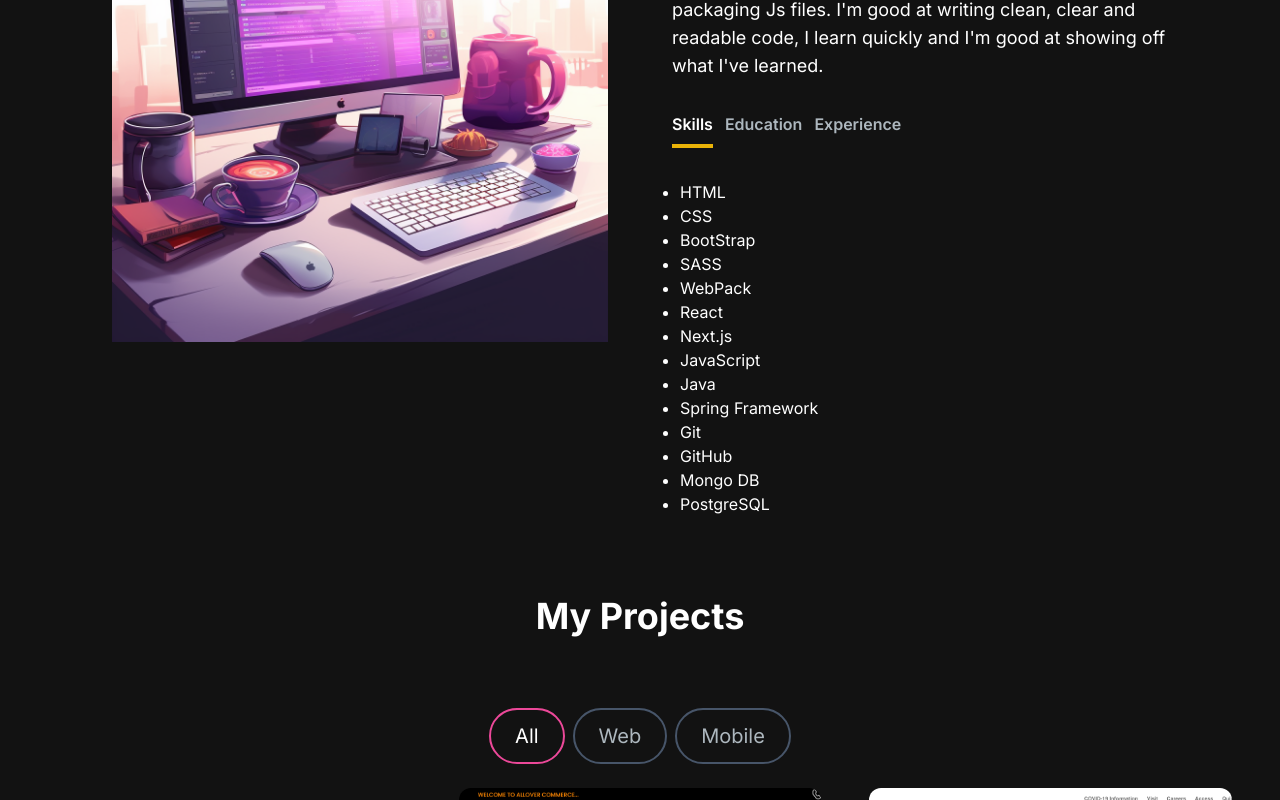
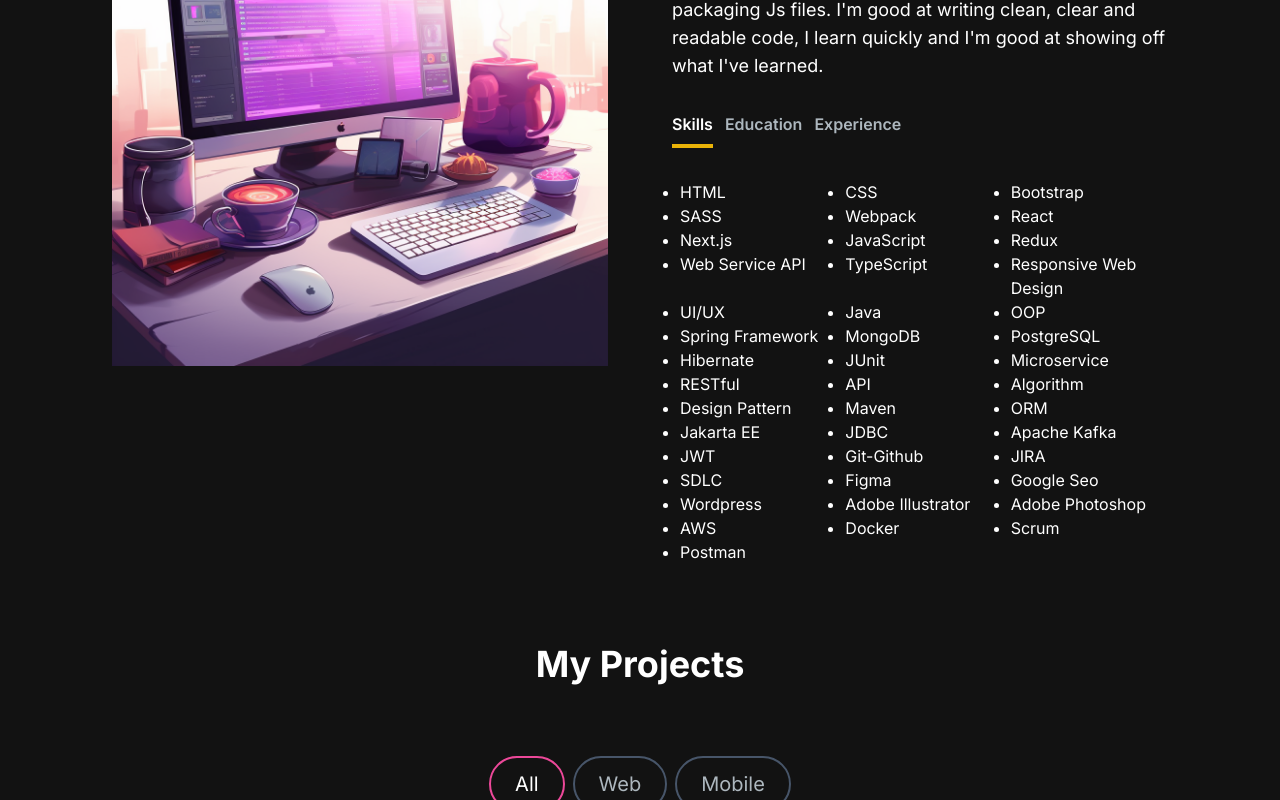
Before and after one commit to esraarnusaslan/My-Portfolio, a Next.js app: page / in a window 1280 px wide. Shown: the part 904-1704 px from the top of the page. Built offline with nearby package versions, Linux system fonts and the light colour scheme.

Commit message:
"files organized"

```diff
--- a/package.json
+++ b/package.json
@@ -15,6 +15,7 @@
     "react": "^18",
     "react-animated-numbers": "^0.18.0",
     "react-dom": "^18",
+    "react-icons": "^5.0.1",
     "react-type-animation": "^3.2.0",
     "resend": "^3.2.0"
   },
--- a/src/app/components/AboutSection.jsx
+++ b/src/app/components/AboutSection.jsx
@@ -2,28 +2,67 @@
 import React, { useState, useTransition } from 'react';
 import Image from 'next/image';
 import TabButton from './TabButton';
+
+const skills = [
+    'HTML',
+    'CSS',
+    'Bootstrap',
+    'SASS',
+    'Webpack',
+    'React',
+    'Next.js',
+    'JavaScript',
+    'Redux',
+    'Web Service API',
+    'TypeScript',
+    'Responsive Web Design',
+    'UI/UX',
+    'Java',
+    'OOP',
+    'Spring Framework',
+    'MongoDB',
+    'PostgreSQL',
+    'Hibernate',
+    'JUnit',
+    'Microservice',
+    'RESTful',
+    'API',
+    'Algorithm',
+    'Design Pattern',
+    'Maven',
+    'ORM',
+    'Jakarta EE',
+    'JDBC',
+    'Apache Kafka',
+    'JWT',
+    'Git-Github',
+    'JIRA',
+    'SDLC',
+    'Figma',
+    'Google Seo',
+    'Wordpress',
+    'Adobe Illustrator',
+    'Adobe Photoshop',
+    'AWS',
+    'Docker',
+    'Scrum',
+    'Postman',
+];
 
 const TAB_DATA = [
     {
         title: 'Skills',
         id: 'skills',
         content: (
-            <ul className="list-disc pl-2">
-                <li>HTML</li>
-                <li>CSS</li>
-                <li>BootStrap</li>
-                <li>SASS</li>
-                <li>WebPack</li>
-                <li>React</li>
-                <li>Next.js</li>
-                <li>JavaScript</li>
-                <li>Java</li>
-                <li>Spring Framework</li>
-                <li>Git</li>
-                <li>GitHub</li>
-                <li>Mongo DB</li>
-                <li>PostgreSQL</li>
-            </ul>
+            <div className="flex flex-wrap">
+                {skills.map((skill, index) => (
+                    <div key={index} className="w-full md:w-1/2 lg:w-1/3">
+                        <ul className="list-disc pl-2">
+                            <li>{skill}</li>
+                        </ul>
+                    </div>
+                ))}
+            </div>
         ),
     },
     {
@@ -64,7 +103,7 @@ const AboutSection = () => {
         });
     };
     return (
-        <section className="text-white">
+        <section className="text-white" id="about">
             <div className="md:grid md:grid-cols-2 gap-8 items-center py-8 px-4 xl:gap-16 sm:py-16 xl:px-16">
                 <Image
                     src="/images/about-image.png"
@@ -72,7 +111,7 @@ const AboutSection = () => {
                     height={500}
                     alt="about"
                 />
-                <div className='mt-4 md:mt-0 text-left flex flex-col h-full'>
+                <div className="mt-4 md:mt-0 text-left flex flex-col h-full">
                     <h2 className="text-4xl font-bold text-white mb-4 mt-4">
                         About Me
                     </h2>
--- a/src/app/components/EmailSection.jsx
+++ b/src/app/components/EmailSection.jsx
@@ -7,6 +7,7 @@ import Image from 'next/image';
 
 const EmailSection = () => {
     const [emailSubmitted, setEmailSubmitted] = useState(false);
+
 
     const handleSubmit = async (e) => {
         e.preventDefault();
@@ -34,6 +35,8 @@ const EmailSection = () => {
             setEmailSubmitted(true);
         }
     };
+
+
 
     return (
         <section
--- a/src/app/components/HeroSection.jsx
+++ b/src/app/components/HeroSection.jsx
@@ -31,12 +31,24 @@ const HeroSection = () => {
                     </h1>
 
                     <div>
-                        <button className="px-6 py-3 w-full sm:w-fit rounded-full mr-4 bg-gradient-to-br from-secondary-500 via-primary-500 to-blue-500 text-white">
-                            Hire Me
-                        </button>
+                        <a href="#contact">
+                            <button className="px-6 py-3 w-full sm:w-fit rounded-full mr-4 bg-gradient-to-br from-secondary-500 via-primary-500 to-blue-500 text-white">
+                                Hire Me
+                            </button>
+                        </a>
+
                         <button className="px-1 py-1 w-full sm:w-fit rounded-full bg-gradient-to-br from-blue-500 via-primary-500 to-secondary-500 text-white  mt-3 ">
                             <span className="block bg-[#121212] hover:bg-slate-800 rounded-full px-5 py-2">
-                                Download CV
+                                <a
+                                    href="assets/Resume.pdf"
+                                    className="resume-download"
+                                    data-toggle="tooltip"
+                                    data-placement="bottom"
+                                    title="Download"
+                                    target={'_blank'}
+                                >
+                                    Download CV
+                                </a>
                             </span>
                         </button>
                     </div>
```
Also changed, not shown: 2 other files (tests, documents, lock files or other folders).
